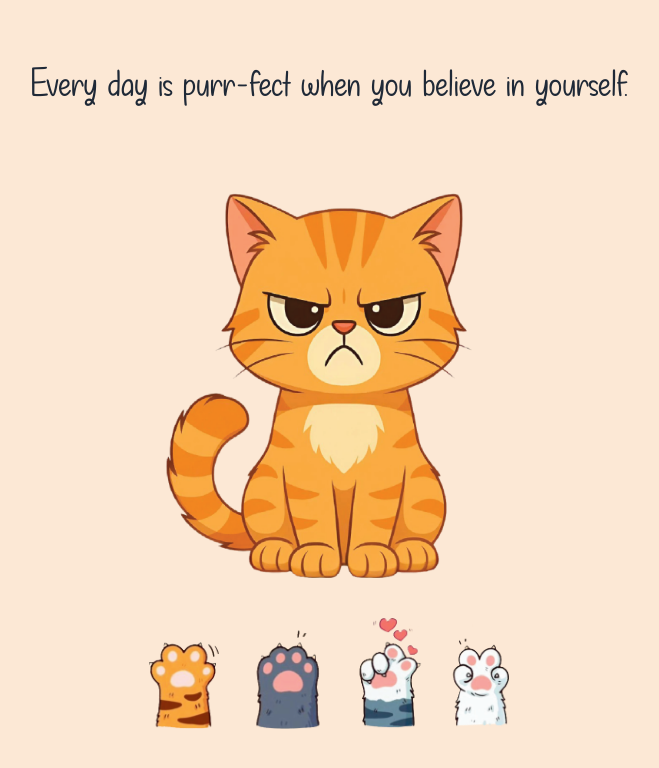
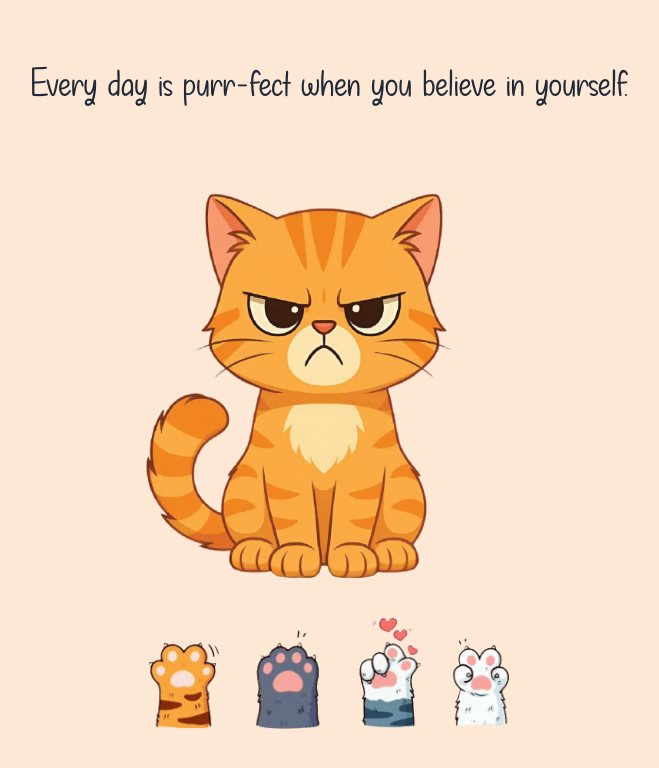
Before and after one commit to longbachit-lgtm/positive, a React (Vite) app: page / in a window 1280 px wide. Shown: the top 768 px of the page, without its empty margins (311-970 px from the left). Built offline with nearby package versions, Linux system fonts and the light colour scheme.

Commit message:
upd position relative cat

```diff
--- a/src/index.css
+++ b/src/index.css
@@ -54,7 +54,9 @@ body {
 }
 
 #img_cat {
-    height: 60vh;
+  height: 60vh;
+  position: relative;
+  left: -20px;
 }
 
 
```
